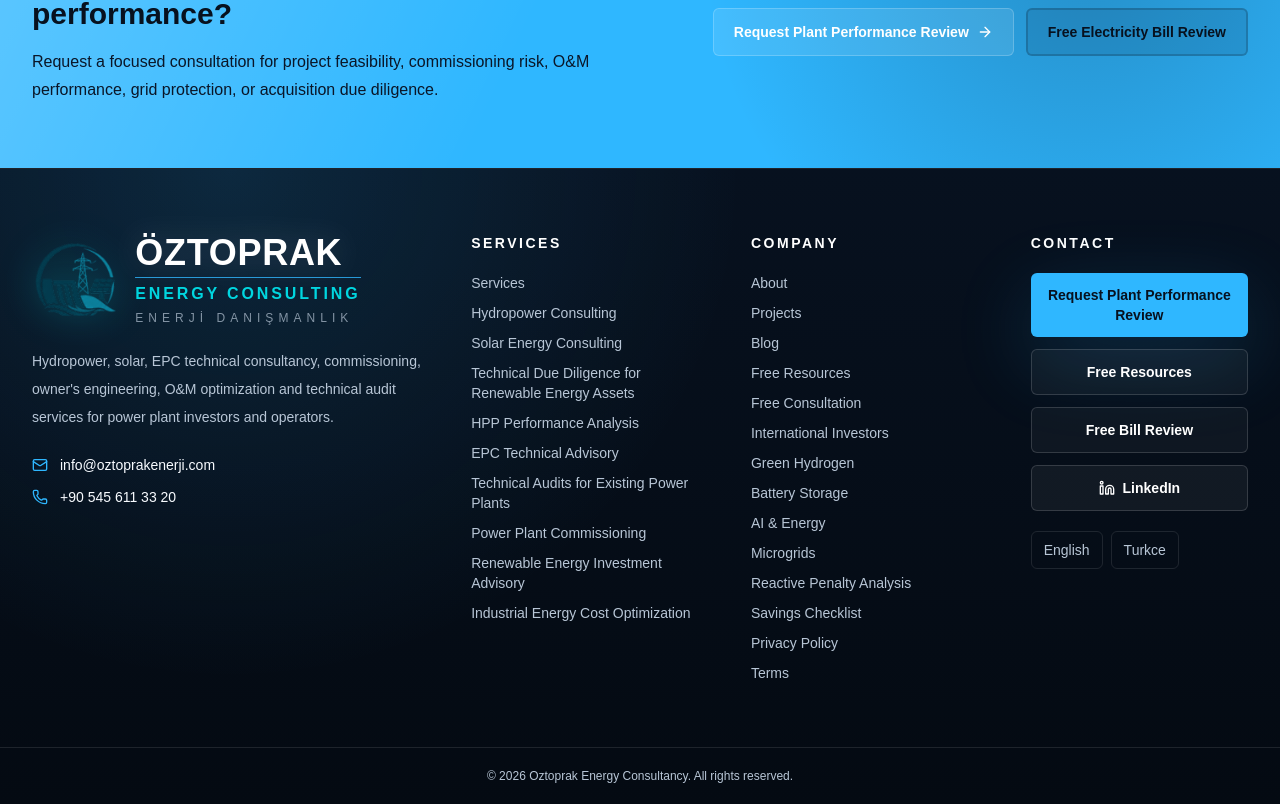
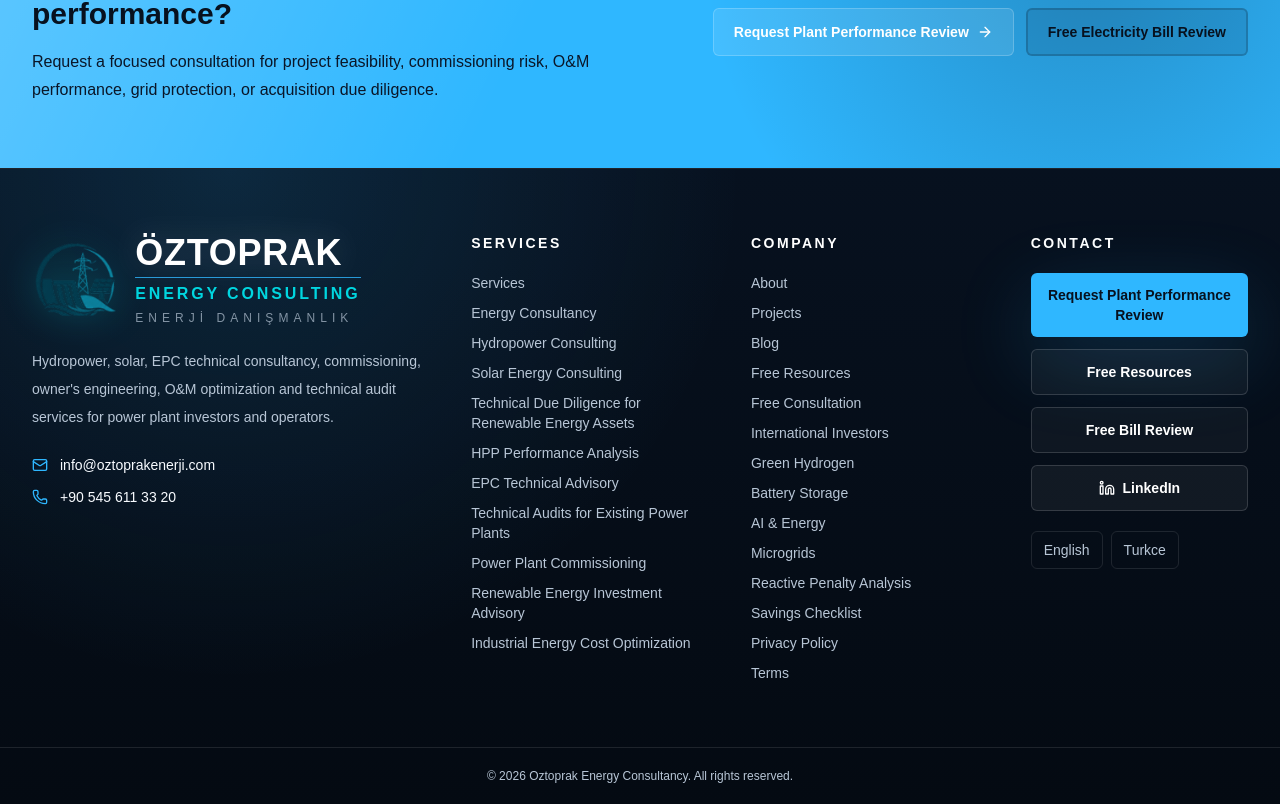
Before and after one commit to bunyaminoztoprak74-max/oztoprak-energy-website, a Next.js app: page /en/about in a window 1280 px wide. Shown: the part 2647-3451 px from the top of the page. Built offline with nearby package versions, Linux system fonts and the light colour scheme; no server answers.

Commit message:
feat(seo): add energy consultancy authority page

```diff
--- a/app/[locale]/hizmetler/page.tsx
+++ b/app/[locale]/hizmetler/page.tsx
@@ -11,8 +11,8 @@
     locale,
     path: "/hizmetler",
     alternatePath: "/services",
-    title: `Enerji Danışmanlık Hizmetleri | HES, GES, EPC ve İşveren Mühendisliği`,
-    description: "HES, GES ve yenilenebilir enerji santralleri için EPC teknik danışmanlık, işveren mühendisliği, devreye alma, teknik denetim ve işletme bakım optimizasyon hizmetleri."
+    title: "Enerji Danışmanlığı Hizmetleri | HES, GES, EPC ve İşveren Mühendisliği",
+    description: "Enerji danışmanlığı ve enerji sektörü danışmanlığı: HES, GES, EPC, işveren mühendisliği, teknik durum tespiti, santral performansı ve enerji maliyeti optimizasyonu."
   });
 }
 
--- a/app/[locale]/services/[slug]/page.tsx
+++ b/app/[locale]/services/[slug]/page.tsx
@@ -126,6 +126,46 @@
 
 function specializedServiceSections(locale: Locale, service: NonNullable<ReturnType<typeof getService>>) {
   const en = locale === "en";
+
+  if (service.slug === "energy-consultancy" || service.slug === "enerji-danismanligi") {
+    return en
+      ? [
+          {
+            heading: "Energy Consultancy for Investment and Operations Decisions",
+            content: "Energy sector decisions combine engineering evidence, commercial deadlines and operational constraints. Oztoprak Energy provides one independent decision path for renewable energy investors, power plant owners, industrial facilities and finance teams. The engagement begins with the decision that must be made, then narrows the evidence and engineering work to what can materially change that decision."
+          },
+          {
+            heading: "Renewable Energy Project and Power Plant Support",
+            content: "The consultancy can cover HPP and SPP investments from early technical review through EPC execution, commissioning, handover and operation. Typical work includes design and specification review, owner's engineering, contractor deliverable control, site observations, technical due diligence, performance analysis, O&M assessment and prioritized corrective actions. Each scope is defined around the asset, project stage and risk rather than a generic checklist."
+          },
+          {
+            heading: "Industrial Energy Cost Reduction",
+            content: "For industrial companies, energy consultancy connects bills, interval consumption, reactive power, demand peaks, production schedules and on-site generation opportunities. The objective is to separate quick operational measures from investment options and present savings with assumptions, evidence, implementation priority and measurement criteria."
+          },
+          {
+            heading: "Decision-Ready Deliverables",
+            content: "Deliverables are structured for action: an executive summary, evidence register, prioritized risks and opportunities, estimated operational or cost impact, responsible parties and a practical roadmap. Where uncertainty remains, the report identifies the exact test, document or field check needed to close it."
+          }
+        ]
+      : [
+          {
+            heading: "Yatırım ve İşletme Kararları İçin Enerji Danışmanlığı",
+            content: "Enerji sektörü kararları; mühendislik kanıtını, ticari takvimi ve işletme kısıtlarını birlikte ele almayı gerektirir. Öztoprak Enerji; yenilenebilir enerji yatırımcıları, santral sahipleri, sanayi kuruluşları ve finans ekipleri için bağımsız bir karar yolu oluşturur. Çalışma önce verilmesi gereken kararı netleştirir, ardından veri ve mühendislik kapsamını bu kararı gerçekten etkileyebilecek konulara indirger."
+          },
+          {
+            heading: "Yenilenebilir Enerji Projesi ve Santral Desteği",
+            content: "Enerji danışmanlığı; HES ve GES yatırımlarında ilk teknik incelemeden EPC uygulaması, devreye alma, teslim ve işletme dönemine kadar uzanabilir. Tasarım ve şartname incelemesi, işveren mühendisliği, yüklenici doküman kontrolü, saha gözlemleri, teknik durum tespiti, performans analizi, O&M değerlendirmesi ve öncelikli düzeltici aksiyonlar tipik çalışma alanlarıdır. Kapsam genel bir kontrol listesine göre değil, varlığın durumu ve karar riski üzerinden belirlenir."
+          },
+          {
+            heading: "Sanayide Enerji Maliyetlerini Azaltma",
+            content: "Sanayi kuruluşlarında çalışma; faturaları, saatlik tüketimi, reaktif gücü, talep piklerini, üretim programını ve yerinde üretim seçeneklerini birlikte değerlendirir. Amaç hızlı operasyonel tedbirleri yatırım gerektiren seçeneklerden ayırmak; tasarruf fırsatlarını varsayımları, kanıtı, uygulama önceliği ve ölçüm yöntemiyle birlikte sunmaktır."
+          },
+          {
+            heading: "Karara Hazır Enerji Danışmanlığı Çıktıları",
+            content: "Teslimatlar uygulamaya dönük hazırlanır: yönetici özeti, kanıt listesi, önceliklendirilmiş risk ve fırsatlar, tahmini işletme veya maliyet etkisi, sorumlular ve uygulanabilir yol haritası. Belirsizlik devam ediyorsa bunu kapatacak test, belge ya da saha kontrolü açıkça belirtilir."
+          }
+        ];
+  }
 
   if (service.slug === "technical-due-diligence" || service.slug === "teknik-durum-tespiti") {
     return en
--- a/components/footer.tsx
+++ b/components/footer.tsx
@@ -12,6 +12,7 @@
   const priorityServiceSlugs =
     locale === "tr"
       ? [
+          "enerji-danismanligi",
           "hes-danismanligi",
           "ges-danismanligi",
           "teknik-durum-tespiti",
@@ -23,6 +24,7 @@
           "endustriyel-enerji-maliyet-optimizasyonu"
         ]
       : [
+          "energy-consultancy",
           "hydropower-consulting",
           "solar-energy-consulting",
           "technical-due-diligence",
--- a/content/services.ts
+++ b/content/services.ts
@@ -26,6 +26,30 @@
 
 export const services: Record<Locale, Service[]> = {
   en: [
+    {
+      slug: "energy-consultancy",
+      title: "Energy Consultancy",
+      eyebrow: "Independent decisions for the energy sector",
+      description: "Independent energy consultancy for investors, asset owners and industrial companies covering renewable energy projects, power plant performance, technical due diligence, EPC oversight and energy cost reduction.",
+      keywords: ["energy consultancy", "energy sector consultancy", "renewable energy consultancy", "energy consultant Turkey", "power plant consulting"],
+      outcomes: ["Clear investment and technical decisions", "Reduced project and operating risk", "Prioritized performance and cost improvements"],
+      scope: ["Energy project and investment advisory", "HPP and SPP technical consultancy", "EPC and owner's engineering support", "Technical due diligence and asset review", "Power plant performance and O&M improvement", "Industrial energy cost reduction"],
+      faqs: [
+        {
+          question: "What does energy consultancy include?",
+          answer: "Energy consultancy turns technical, commercial and operational evidence into decision-ready actions. The scope can include renewable energy investments, HPP and SPP projects, EPC oversight, technical due diligence, commissioning, plant performance and industrial energy cost reduction."
+        },
+        {
+          question: "Who is energy sector consultancy for?",
+          answer: "It is designed for investors, lenders, plant owners, industrial companies, EPC contractors and management teams that need independent engineering evidence before an investment, contract, acquisition or operational decision."
+        },
+        {
+          question: "How does an energy consultancy engagement begin?",
+          answer: "The engagement starts with the decision to be supported, available project or operating data and the required timeline. Oztoprak Energy then defines a focused review plan, evidence list, deliverables and decision gates."
+        },
+        ...sharedFaq.en
+      ]
+    },
     {
       slug: "epc-technical-consultancy",
       title: "EPC Technical Consultancy",
@@ -587,6 +611,30 @@
   ],
   tr: [
     {
+      slug: "enerji-danismanligi",
+      title: "Enerji Danışmanlığı",
+      eyebrow: "Enerji sektörü için bağımsız karar desteği",
+      description: "Enerji danışmanlığı ve enerji sektörü danışmanlığı kapsamında yatırımcılara, santral sahiplerine ve sanayi kuruluşlarına; yenilenebilir enerji projeleri, santral performansı, teknik durum tespiti, EPC denetimi ve enerji maliyetlerini azaltma konularında bağımsız mühendislik desteği.",
+      keywords: ["enerji danışmanlığı", "enerji sektörü danışmanlığı", "enerji danışmanlık şirketi", "yenilenebilir enerji danışmanlığı", "enerji danışmanı"],
+      outcomes: ["Net yatırım ve teknik kararlar", "Azaltılmış proje ve işletme riski", "Önceliklendirilmiş performans ve maliyet iyileştirmeleri"],
+      scope: ["Enerji projesi ve yatırım danışmanlığı", "HES ve GES teknik danışmanlığı", "EPC ve işveren mühendisliği desteği", "Teknik durum tespiti ve varlık incelemesi", "Santral performansı ve O&M iyileştirme", "Sanayide enerji maliyeti azaltma"],
+      faqs: [
+        {
+          question: "Enerji danışmanlığı nedir?",
+          answer: "Enerji danışmanlığı; teknik, ticari ve operasyonel verileri yatırım ve işletme kararlarına dönüştüren bağımsız uzmanlık hizmetidir. Yenilenebilir enerji yatırımları, HES ve GES projeleri, EPC denetimi, teknik durum tespiti, devreye alma, santral performansı ve enerji maliyeti azaltma çalışmalarını kapsayabilir."
+        },
+        {
+          question: "Enerji sektörü danışmanlığı kimler için uygundur?",
+          answer: "Yatırımcılar, finans kuruluşları, santral sahipleri, sanayi kuruluşları, EPC yüklenicileri ve yatırım, sözleşme, satın alma ya da işletme kararı öncesinde bağımsız mühendislik kanıtına ihtiyaç duyan yönetim ekipleri için uygundur."
+        },
+        {
+          question: "Enerji danışmanlığı süreci nasıl başlar?",
+          answer: "Süreç desteklenecek kararın, mevcut proje veya işletme verilerinin ve hedef takvimin belirlenmesiyle başlar. Öztoprak Enerji ardından odaklı inceleme planını, gerekli kanıt listesini, teslimatları ve karar kapılarını tanımlar."
+        },
+        ...sharedFaq.tr
+      ]
+    },
+    {
       slug: "epc-teknik-danismanlik",
       title: "EPC Teknik Danışmanlık",
       eyebrow: "Risk, kalite ve uygulanabilirlik",
```
